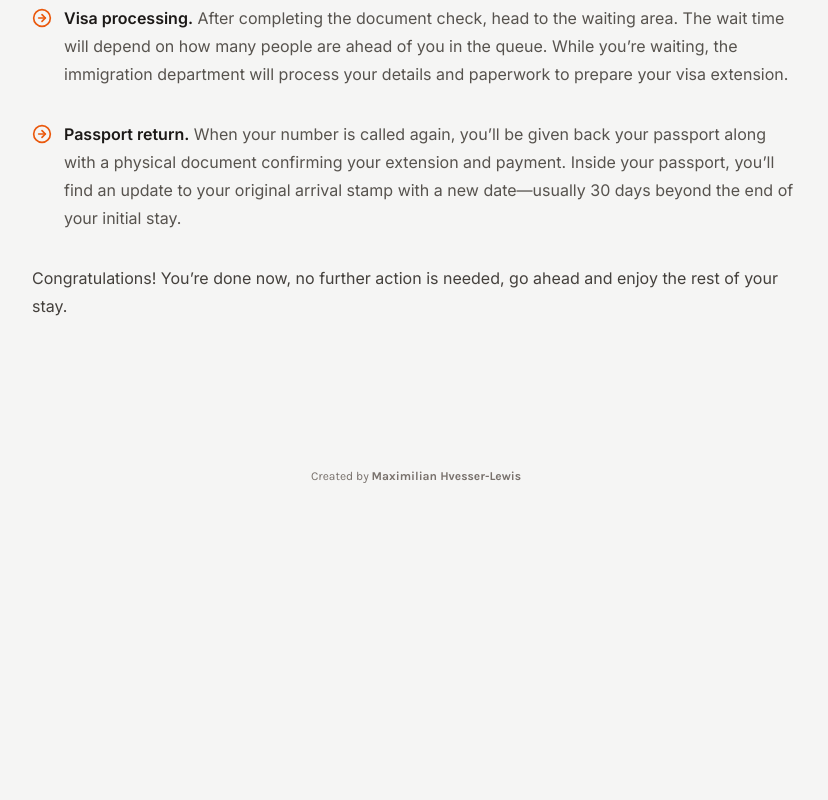
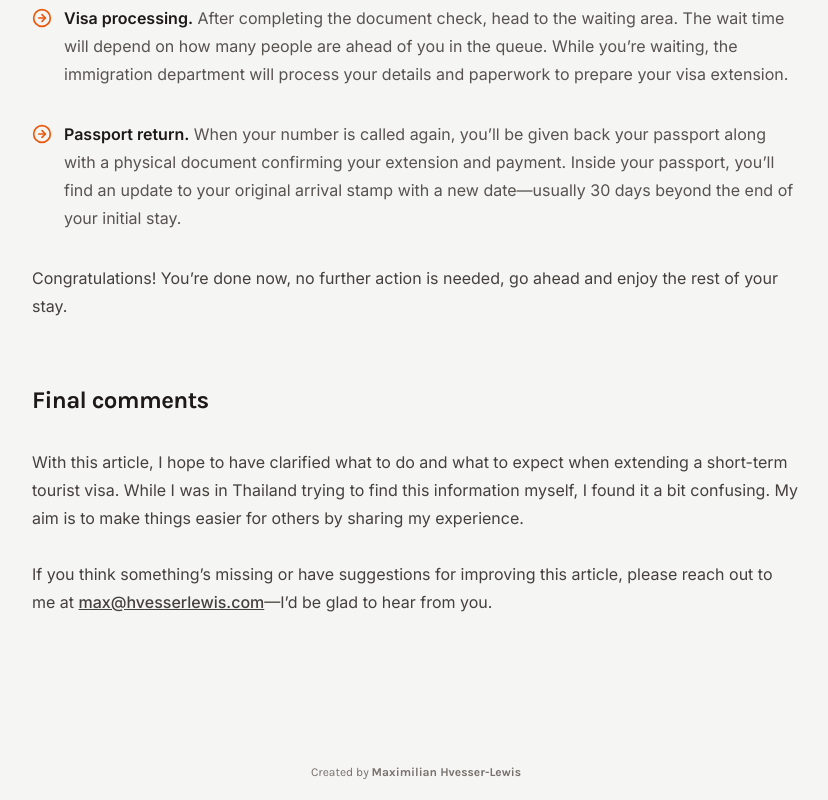
Before and after one commit to maxhves/hvesser-lewis-consulting-site, a Next.js app: page /blog/how-to-extend-a-thailand-tourist-visa-by-30-days in a window 1280 px wide. Shown: the part 2460-3260 px from the top of the page, without its empty margins (224-1052 px from the left). Before the commit the page ends 2964 px from the top, so only its background shows below. Built offline with nearby package versions, Linux system fonts and the light colour scheme.

Commit message:
Setup final comments section, and components.

```diff
--- /dev/null
+++ b/src/app/blog/how-to-extend-a-thailand-tourist-visa-by-30-days/components/final-comments-section.tsx
@@ -0,0 +1,47 @@
+import React from 'react'
+import {clsx} from "clsx";
+import {karla} from "@/app/fonts";
+
+//region Entry
+
+export default function FinalCommentsSection({children}: { children: React.ReactNode }) {
+  return (
+    <section>
+      {children}
+    </section>
+  )
+}
+
+//endregion
+
+//region Text
+
+export function FinalCommentsTitle({children}: { children: React.ReactNode }) {
+  return (
+    <h2 className={clsx(karla.className, "mt-16 text-2xl font-bold tracking-tight text-stone-900")}>
+      {children}
+    </h2>
+  )
+}
+
+export function FinalCommentsBody({children}: { children: React.ReactNode }) {
+  return (
+    <p className="mt-8 text-base font-normal leading-7 text-stone-700 whitespace-pre-wrap">
+      {children}
+    </p>
+  )
+}
+
+//endregion
+
+//region Link
+
+export function FinalCommentsLink({href, children}: { href: string, children: React.ReactNode }) {
+  return (
+    <a href={href} className="underline font-medium" rel="noreferrer" target="_blank">
+      {children}
+    </a>
+  )
+}
+
+//endregion
--- a/src/app/blog/how-to-extend-a-thailand-tourist-visa-by-30-days/page.tsx
+++ b/src/app/blog/how-to-extend-a-thailand-tourist-visa-by-30-days/page.tsx
@@ -21,6 +21,11 @@ import WhatToExpectSection
   WhatToExpectBody, WhatToExpectStep, WhatToExpectSteps,
   WhatToExpectTitle
 } from "@/app/blog/how-to-extend-a-thailand-tourist-visa-by-30-days/components/what-to-expect-section";
+import FinalCommentsSection
+  , {
+  FinalCommentsBody, FinalCommentsLink,
+  FinalCommentsTitle
+} from "@/app/blog/how-to-extend-a-thailand-tourist-visa-by-30-days/components/final-comments-section";
 
 //region Model
 
@@ -159,6 +164,21 @@ export default function HowToExtendAThailandTouristVisaBy30Days() {
               Congratulations! You’re done now, no further action is needed, go ahead and enjoy the rest of your stay.
             </WhatToExpectBody>
           </WhatToExpectSection>
+
+          <FinalCommentsSection>
+            <FinalCommentsTitle>
+              Final comments
+            </FinalCommentsTitle>
+            <FinalCommentsBody>
+              With this article, I hope to have clarified what to do and what to expect when extending a short-term
+              tourist visa. While I was in Thailand trying to find this information myself, I found it a bit confusing.
+              My aim is to make things easier for others by sharing my experience.
+              {'\n'}{'\n'}
+              If you think something’s missing or have suggestions for improving this article, please reach out to me
+              at <FinalCommentsLink href="mailto:max@hvesserlewis.com">max@hvesserlewis.com</FinalCommentsLink>—I’d be
+              glad to hear from you.
+            </FinalCommentsBody>
+          </FinalCommentsSection>
         </article>
       </ContentContainer>
     </main>
```
